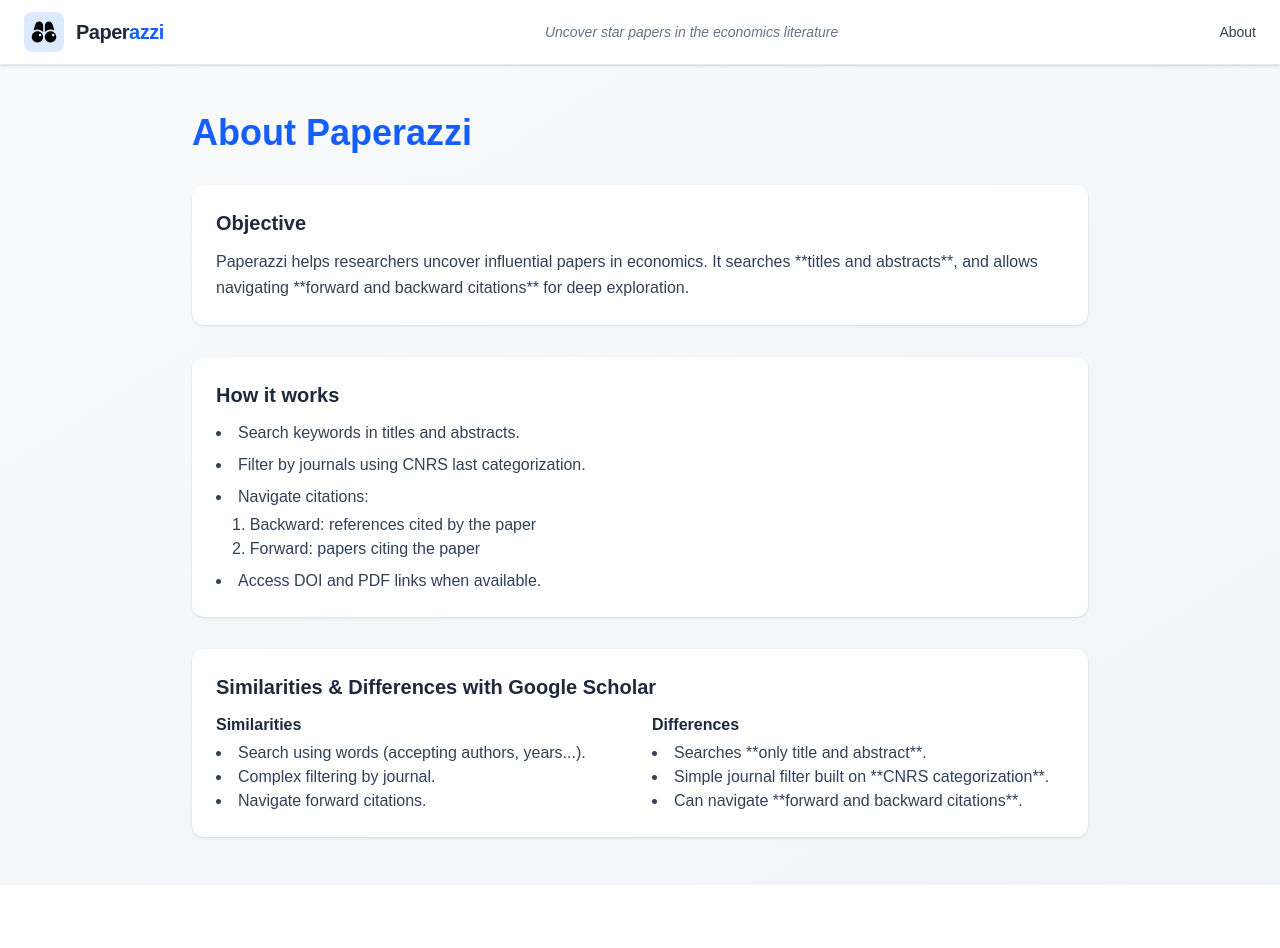
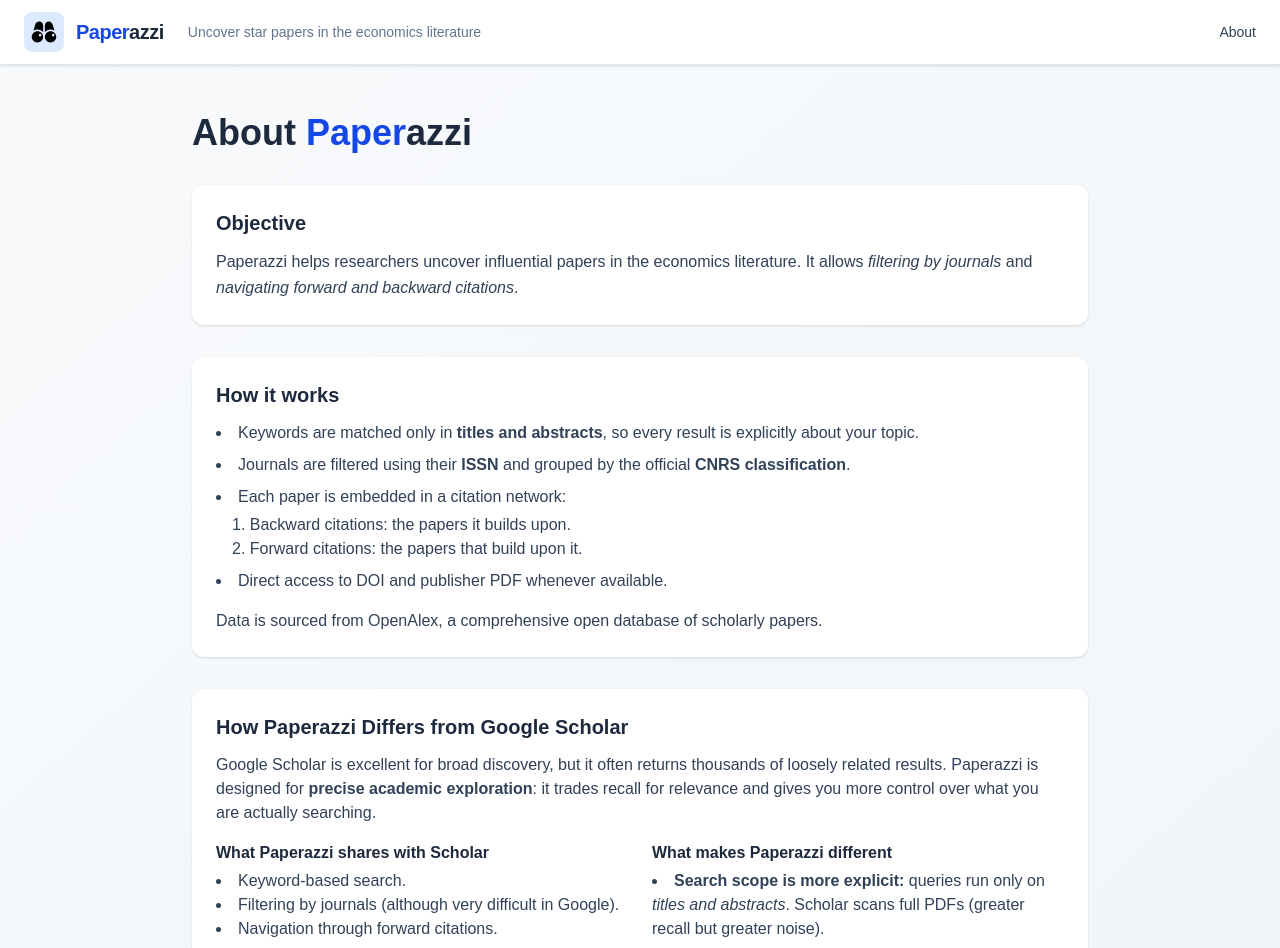
Before and after one commit to npasquier/paperazzi, a Next.js app: page /about in a window 1280 px wide. Shown: the top 948 px of the page. Before the commit the page ends 885 px from the top, so only its background shows below. Built offline with nearby package versions, Linux system fonts and the light colour scheme.

Commit message:
More explicit about page

```diff
--- a/app/about/page.tsx
+++ b/app/about/page.tsx
@@ -11,59 +11,100 @@ export default function AboutPage() {
   return (
     <main className='min-h-screen bg-gradient-to-br from-slate-50 to-slate-100 text-slate-800 p-6 md:p-12'>
       <div className='max-w-4xl mx-auto space-y-8'>
-        <h1 className='text-3xl md:text-4xl font-bold text-blue-600'>
-          About Paperazzi
+        <h1 className='text-3xl md:text-4xl font-bold'>
+          About <span className='text-blue-700'>Paper</span>azzi
         </h1>
 
         <section className='bg-white p-6 rounded-xl shadow-sm'>
           <h2 className='text-xl font-semibold mb-3'>Objective</h2>
           <p className='text-slate-700 leading-relaxed'>
-            Paperazzi helps researchers uncover influential papers in economics.
-            It searches **titles and abstracts**, and allows navigating
-            **forward and backward citations** for deep exploration.
+            Paperazzi helps researchers uncover influential papers in the
+            economics literature. It allows <i>filtering by journals</i> and{' '}
+            <i>navigating forward and backward citations</i>.
           </p>
         </section>
 
         <section className='bg-white p-6 rounded-xl shadow-sm'>
           <h2 className='text-xl font-semibold mb-3'>How it works</h2>
           <ul className='list-disc list-inside space-y-2 text-slate-700'>
-            <li>Search keywords in titles and abstracts.</li>
-            <li>Filter by journals using CNRS last categorization.</li>
             <li>
-              Navigate citations:
+              Keywords are matched only in <strong>titles and abstracts</strong>
+              , so every result is explicitly about your topic.
+            </li>
+            <li>
+              Journals are filtered using their <strong>ISSN</strong> and
+              grouped by the official <strong>CNRS classification</strong>.
+            </li>
+            <li>
+              Each paper is embedded in a citation network:
               <ul className='list-decimal list-inside ml-4 mt-1'>
-                <li>Backward: references cited by the paper</li>
-                <li>Forward: papers citing the paper</li>
+                <li>Backward citations: the papers it builds upon.</li>
+                <li>Forward citations: the papers that build upon it.</li>
               </ul>
             </li>
-            <li>Access DOI and PDF links when available.</li>
+            <li>Direct access to DOI and publisher PDF whenever available.</li>
           </ul>
+          <p className='text-slate-700 mt-4'>
+            Data is sourced from <a href='https://openalex.org/'>OpenAlex</a>, a
+            comprehensive open database of scholarly papers.
+          </p>
         </section>
 
         <section className='bg-white p-6 rounded-xl shadow-sm'>
           <h2 className='text-xl font-semibold mb-3'>
-            Similarities & Differences with Google Scholar
+            How Paperazzi Differs from Google Scholar
           </h2>
+
+          <p className='text-slate-700 mb-4'>
+            Google Scholar is excellent for broad discovery, but it often
+            returns thousands of loosely related results. Paperazzi is designed
+            for
+            <strong> precise academic exploration</strong>: it trades recall for
+            relevance and gives you more control over what you are actually
+            searching.
+          </p>
+
           <div className='grid md:grid-cols-2 gap-6'>
             <div>
-              <h3 className='font-semibold mb-1'>Similarities</h3>
+              <h3 className='font-semibold mb-1'>
+                What Paperazzi shares with Scholar
+              </h3>
               <ul className='list-disc list-inside text-slate-700'>
-                <li>Search using words (accepting authors, years...).</li>
-                <li>Complex filtering by  journal.</li>
-                <li>Navigate forward citations.</li>
+                <li>Keyword-based search.</li>
+                <li>
+                  Filtering by journals (although very difficult in Google).
+                </li>
+                <li>Navigation through forward citations.</li>
               </ul>
             </div>
+
             <div>
-              <h3 className='font-semibold mb-1'>Differences</h3>
-              <ul className='list-disc list-inside text-slate-700'>
-                <li>Searches **only title and abstract**.</li>
-                <li>Simple journal filter built on **CNRS categorization**.</li>
-                <li>Can navigate **forward and backward citations**.</li>
+              <h3 className='font-semibold mb-1'>
+                What makes Paperazzi different
+              </h3>
+              <ul className='list-disc list-inside text-slate-700 space-y-1'>
+                <li>
+                  <strong>Search scope is more explicit:</strong> queries run
+                  only on
+                  <i> titles and abstracts</i>. Scholar scans full PDFs (greater
+                  recall but greater noise).
+                </li>
+                <li>
+                  <strong>Meaningful journal filtering:</strong> journals are
+                  grouped using the <i>CNRS categorization</i>, not opaque
+                  relevance scores. Paperazzi uses ISSN to filter journals,
+                  instead Google uses names which are often inconsistent.
+                </li>
+                <li>
+                  <strong>Bidirectional citation navigation:</strong> explore
+                  both
+                  <i> backward and forward citations</i> to map the intellectual
+                  structure of a field.
+                </li>
               </ul>
             </div>
           </div>
         </section>
-
       </div>
     </main>
   );
--- a/components/NavBar.tsx
+++ b/components/NavBar.tsx
@@ -6,7 +6,7 @@ import { Search } from 'lucide-react';
 export default function NavBar() {
   return (
     <nav className='sticky top-0 z-50 backdrop-blur-md bg-white/80 border-b border-slate-200 shadow-sm'>
-      <div className='flex items-center justify-between px-6 py-3 max-w-7xl mx-auto'>
+      <div className='flex items-center px-6 py-3 max-w-7xl mx-auto'>
         {/* Brand */}
         <Link href='/' className='flex items-center gap-3 group'>
           <div className='bg-blue-100 p-1.5 rounded-lg group-hover:bg-blue-200 transition'>
@@ -18,17 +18,17 @@ export default function NavBar() {
             />
           </div>
           <span className='text-xl font-semibold tracking-tight text-slate-800'>
-            Paper<span className='text-blue-600'>azzi</span>
+            <span className='text-blue-700'>Paper</span>azzi
           </span>
         </Link>
 
         {/* Tagline */}
-        <div className='hidden md:flex items-center gap-2 text-sm text-slate-500 italic'>
+        <div className='hidden ml-6 md:flex items-center gap-2 text-sm text-slate-500'>
           Uncover star papers in the economics literature
         </div>
         <Link
           href='/about'
-          className='text-sm text-slate-700 hover:text-blue-600 transition'
+          className='text-sm ml-auto text-slate-700 hover:text-blue-600 transition'
         >
           About
         </Link>
```
